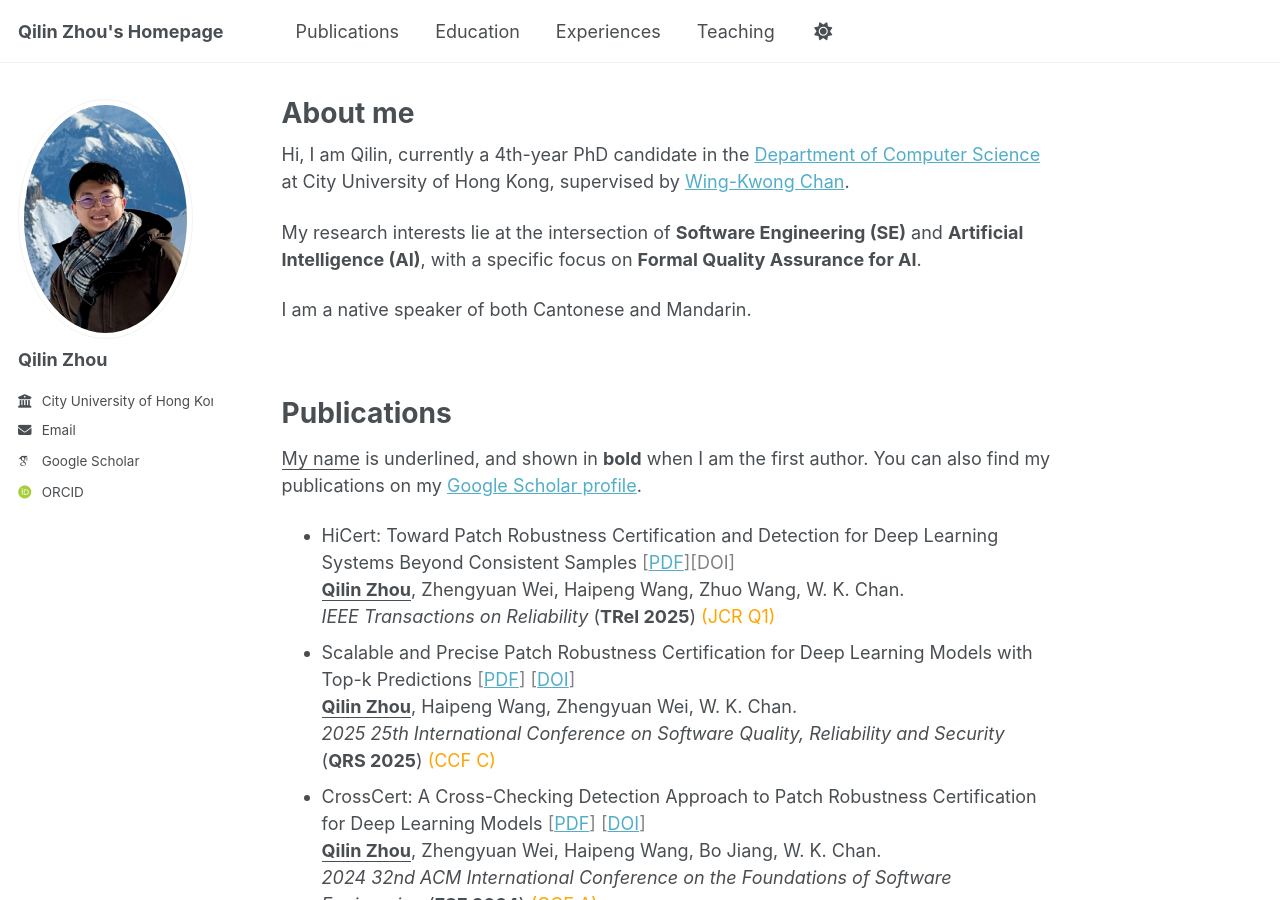
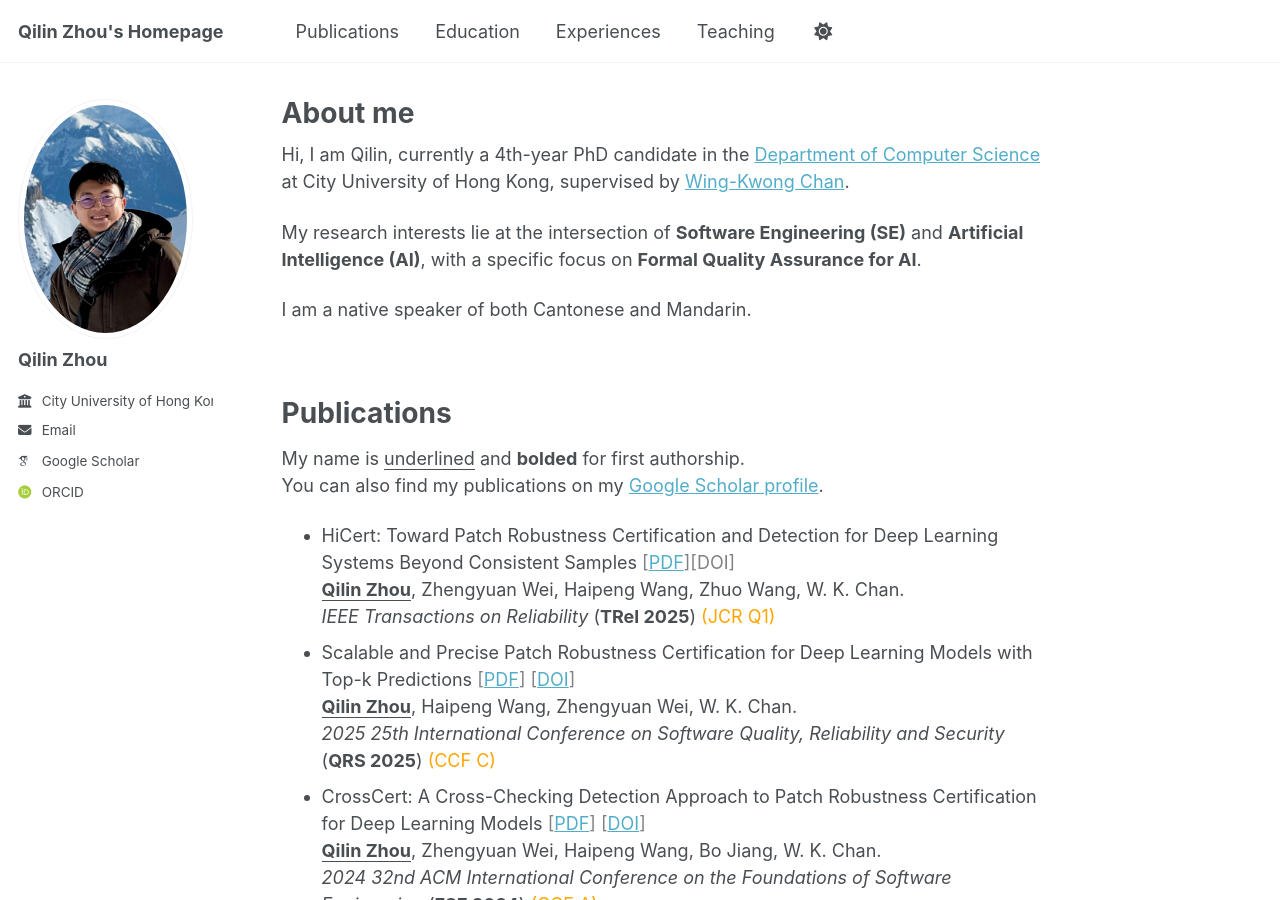
Before and after one commit to qilin-zhou/qilin-zhou.github.io, a Jekyll site: the page built from _pages/about.md, in a window 1280 px wide and 900 px high. Built offline with Jekyll 4.4.1, drawn with Linux system fonts in a browser that asks for light colours; some web fonts are replaced; a script bundle is joined from its source files by our own code; library files that are not in the unit come from our copies.

Commit message:
Update about.md

```diff
--- a/_pages/about.md
+++ b/_pages/about.md
@@ -20,7 +20,8 @@
 ======
 <!-- <div class="wordwrap"> You can also find my publications on <a href="{{site.author.googlescholar}}">my Google Scholar profile</a>.</div> -->
 
-<u>My name</u> is underlined, and shown in **bold** when I am the first author. You can also find my publications on my [Google Scholar profile](https://scholar.google.com/citations?user=FDm6_6IAAAAJ&hl=zh-TW).
+My name is <u>underlined</u> and **bolded** for first authorship.
+You can also find my publications on my [Google Scholar profile](https://scholar.google.com/citations?user=FDm6_6IAAAAJ&hl=zh-TW).
 
 
 -  HiCert: Toward Patch Robustness Certification and Detection for Deep Learning Systems Beyond Consistent Samples <span style="color: grey;">[[PDF](https://www.arxiv.org/abs/2512.06123)][DOI]</span>
```
